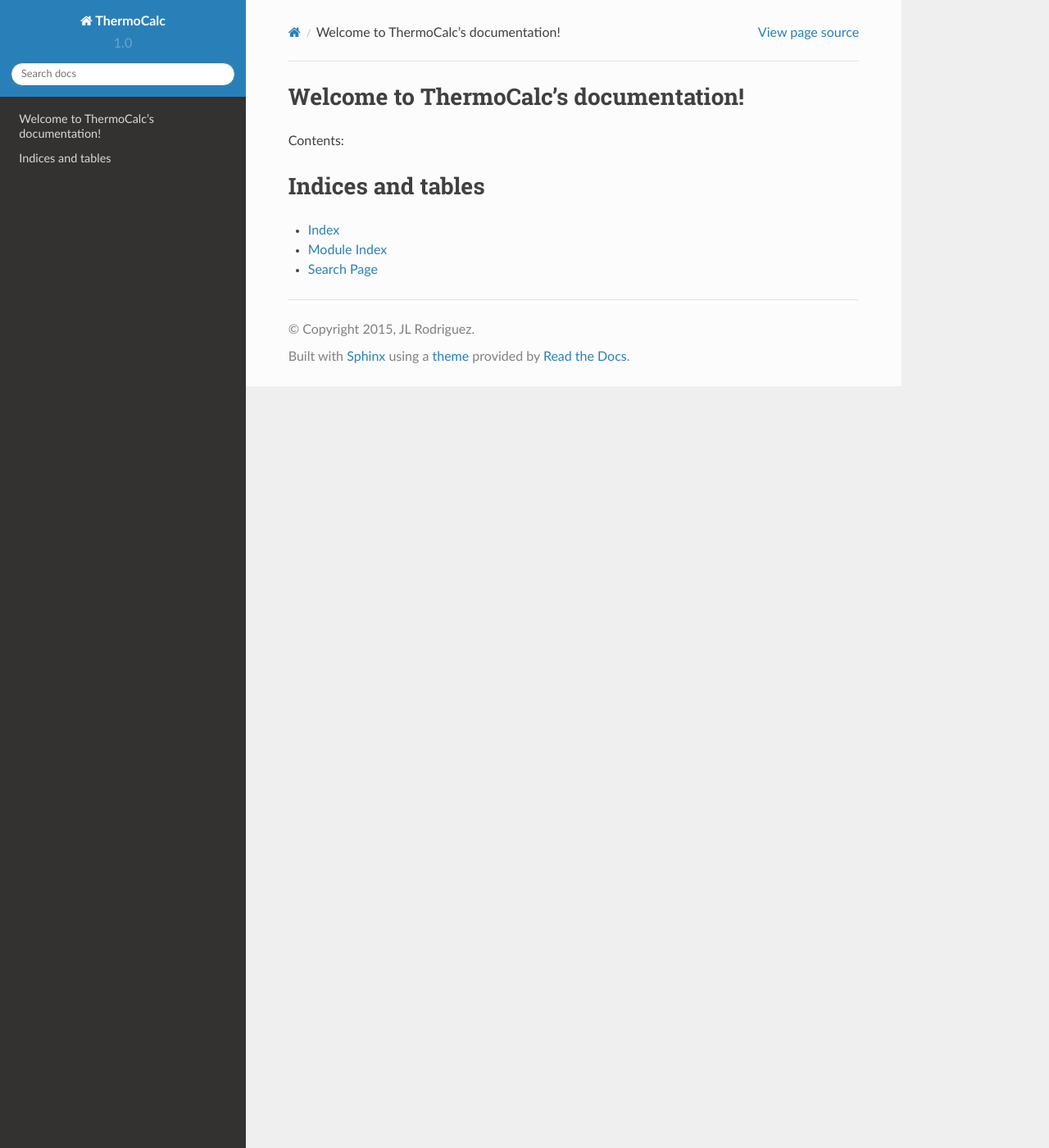
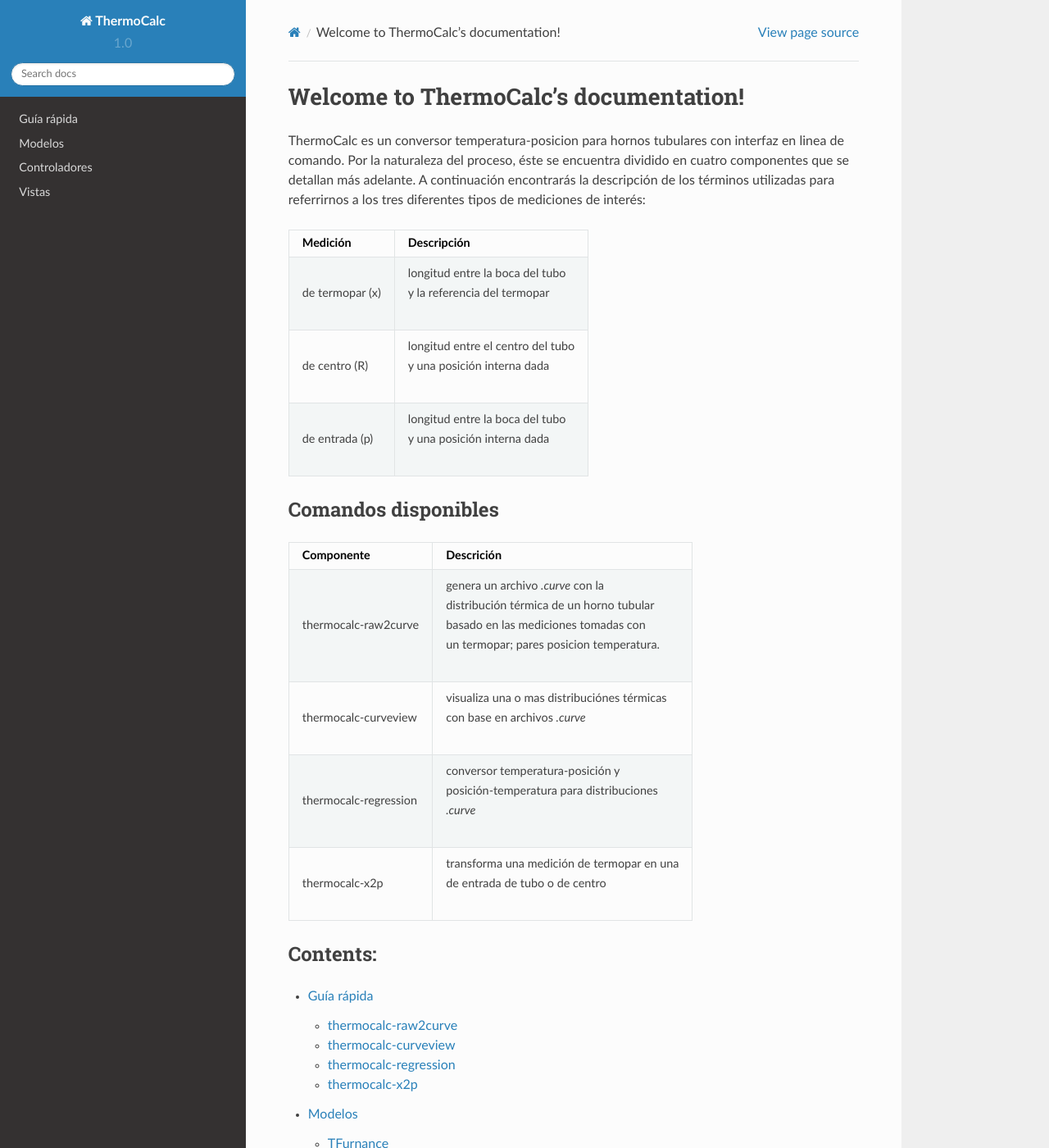
Before and after one commit to jorgeluisrmx/labtools_ThermoCalcCLI, a Sphinx documentation site: the page built from doc/index.rst, in a window 1280 px wide and 1400 px high. Shown: the whole window at 82% size. Built offline with Sphinx 7.4.7 and the Read the Docs theme 2.0.0, drawn with Linux system fonts in a browser that asks for light colours; some of the changed text lies outside the part shown.

Commit message:
Modelos 2 de 3, documentacion y estructura controladores

```diff
--- /dev/null
+++ b/doc/howto.rst
@@ -0,0 +1,49 @@
+Guía rápida
+===========
+
+Acontinuación encontrarás una guia rápida para el uso de los cuatro comandos que componen **ThermoCalc**:
+
+thermocalc-raw2curve
+--------------------
+
+.. code-block:: bash
+
+    $ thermocalc-raw2curve <longtubo> <longtermopar> raw_data.csv
+
+    $ thermocalc-raw2curve 750 615 raw_data.csv
+
+.. warning::
+
+    Las dimensiones deben estar en [mm] salvo expresa indicación.
+
+thermocalc-curveview
+--------------------
+
+.. code-block:: bash
+
+    $ thermocalc-curveview file1.curve file2.curve ...
+
+thermocalc-regression
+---------------------
+
+.. code-block:: bash
+
+    # temperatura-posicion
+    $ thermocalc-regression curve_file.curve <target_temp> -p
+    $ thermocalc-regression curve_file.curve 900 -p
+
+    # posicion-temperatura
+    $ thermocalc-regression curve_file.curve <target_intake_pos> -t
+    $ thermocalc-regression curve_file.curve 330 -t
+
+thermocalc-x2p
+--------------
+
+.. code-block:: bash
+
+    $thermocalc-x2p <longtubo> <longtermopar> <temp> <x>
+
+    $thermocalc-x2p 1200 650 1050 8.5
+
+.. warning::
+    El valor de **x** se debe dar en [cm]
--- a/doc/index.rst
+++ b/doc/index.rst
@@ -6,10 +6,49 @@
 Welcome to ThermoCalc's documentation!
 ======================================
 
+ThermoCalc es un conversor temperatura-posicion para hornos tubulares con interfaz en linea de comando. Por la naturaleza del proceso, éste se encuentra dividido en cuatro componentes que se detallan más adelante. A continuación encontrarás la descripción de los términos utilizadas para referrirnos a los tres diferentes tipos de mediciones de interés:
+
+===============     ===================================
+Medición            Descripción
+===============     ===================================
+de termopar (x)     | longitud entre la boca del tubo
+                    | y la referencia del termopar
+de centro (R)       | longitud entre el centro del tubo
+                    | y una posición interna dada
+de entrada (p)      | longitud entre la boca del tubo
+                    | y una posición interna dada
+===============     ===================================
+
+Comandos disponibles
+--------------------
+
+=====================   =============================================
+Componente              Descrición
+=====================   =============================================
+thermocalc-raw2curve    | genera un archivo *.curve* con la
+                        | distribución térmica de un horno tubular
+                        | basado en las mediciones tomadas con
+                        | un termopar; pares posicion temperatura.
+thermocalc-curveview    | visualiza una o mas distribuciónes térmicas
+                        | con base en archivos *.curve*
+thermocalc-regression   | conversor temperatura-posición y
+                        | posición-temperatura para distribuciones
+                        | *.curve*
+thermocalc-x2p          | transforma una medición de termopar en una
+                        | de entrada de tubo o de centro
+=====================   =============================================
+
+
 Contents:
+---------
 
 .. toctree::
    :maxdepth: 2
+
+   howto
+   models
+   controllers
+   views
 
 
 
--- a/setup.py
+++ b/setup.py
@@ -12,10 +12,10 @@
     packages=find_packages(),
     entry_points={
         'console_scripts': [
-            'thermocalc-raw2curve = thermocalc.controllers:raw2curve',
+            'thermocalc-raw2curve = thermocalc.controllers:raw_to_curve',
             'thermocalc-curveview = thermocalc.controllers:curve_viewer',
-            'thermocalc-temp2pos = thermocalc.controllers:curve_regression',
-            'thermocalc-x2p = thermocalc.controllers:pos_from_thermocouple'
+            'thermocalc-regression = thermocalc.controllers:curve_regression',
+            'thermocalc-x2p = thermocalc.controllers:pos_from_couple'
         ]},
     url='',
     license='LICENSE.txt',
```
Also changed, not shown: doc/controllers.rst (added, +25 -0 lines), doc/models.rst (added, +20 -0 lines), doc/views.rst (added, +13 -0 lines), 5 other files.
